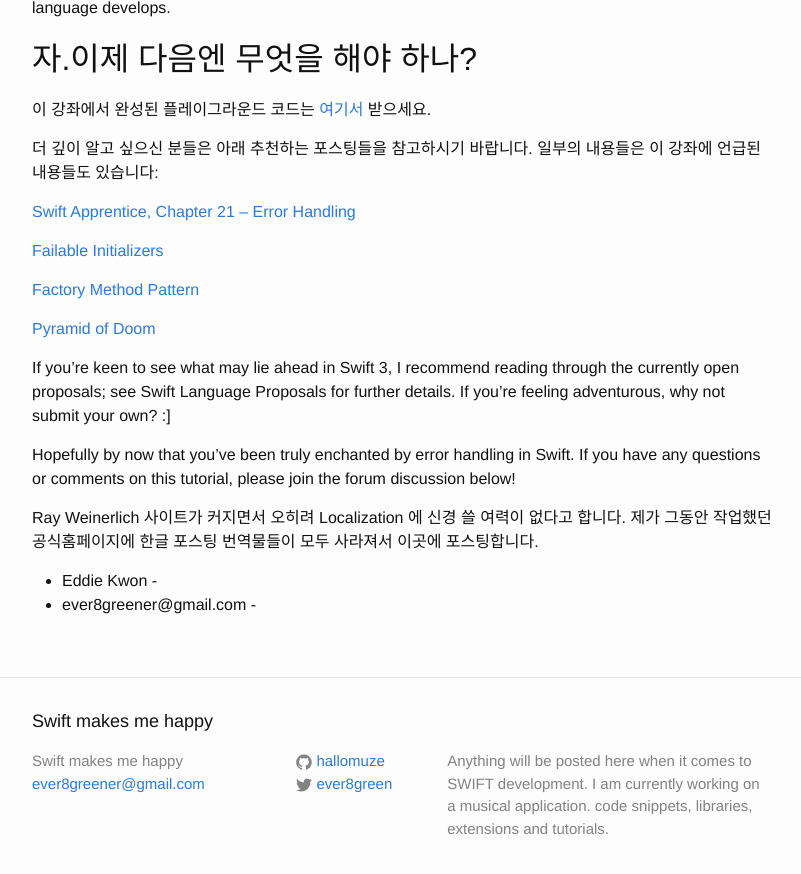
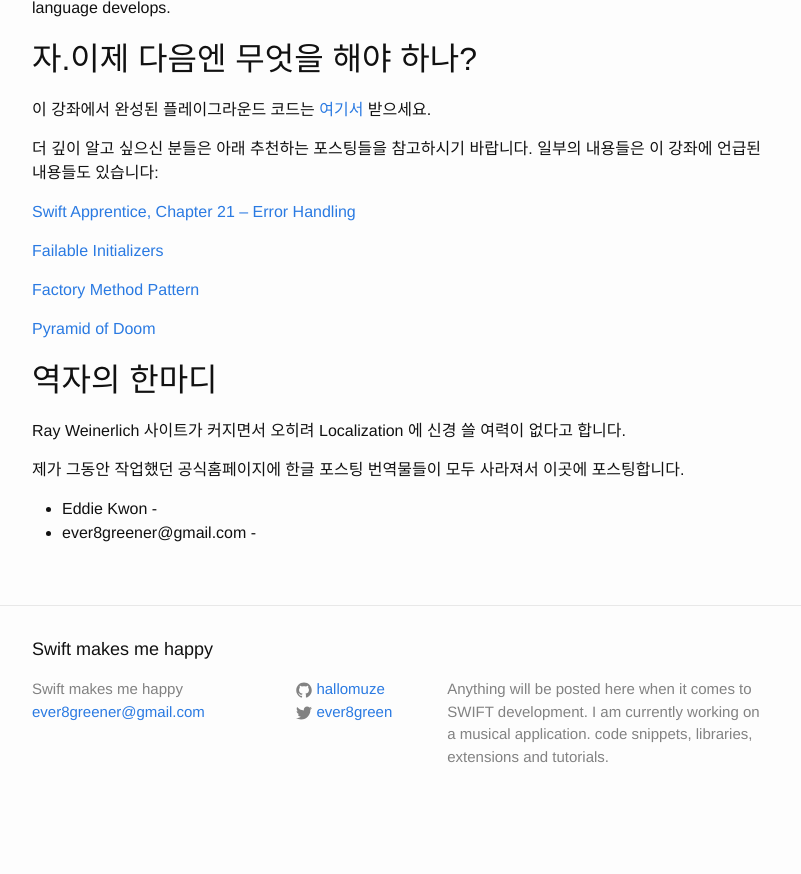
Before and after one commit to hallomuze/hallomuze.github.io, a Jekyll site: the page built from _posts/2016-07-26-swift2-error-handling.markdown, in a window 1280 px wide and 900 px high, scrolled down 14694 px. Shown: the top 874 px of the window, without its empty margins (238-1039 px from the left). Built offline with Jekyll 4.4.1, drawn with Linux system fonts in a browser that asks for light colours; after the commit the page ends 15522 px from its top, so only the background shows below that.

Commit message:
Post update: Swift2 Error Handling

```diff
--- a/_posts/2016-07-26-swift2-error-handling.markdown
+++ b/_posts/2016-07-26-swift2-error-handling.markdown
@@ -4,7 +4,6 @@ title: Swift2 Error Handling
 layout: post
 tags: [swift, error, throws, swift2]
 ---
-
 원문: https://www.raywenderlich.com/130197/magical-error-handling-swift
 
 ## 시작하기
@@ -634,11 +633,11 @@ Whether you enjoy the idea of a major error handling change in Swift 3, or are h
 
 [Pyramid of Doom](https://en.wikipedia.org/wiki/Pyramid_of_doom_(programming))
 
-If you’re keen to see what may lie ahead in Swift 3, I recommend reading through the currently open proposals; see Swift Language Proposals for further details. If you’re feeling adventurous, why not submit your own? :]
 
-Hopefully by now that you’ve been truly enchanted by error handling in Swift. If you have any questions or comments on this tutorial, please join the forum discussion below!
+## 역자의 한마디
 
 Ray Weinerlich 사이트가 커지면서 오히려 Localization 에 신경 쓸 여력이 없다고 합니다.
+
 제가 그동안 작업했던 공식홈페이지에 한글 포스팅 번역물들이 모두 사라져서 이곳에 포스팅합니다.
 
 - Eddie Kwon -
```
